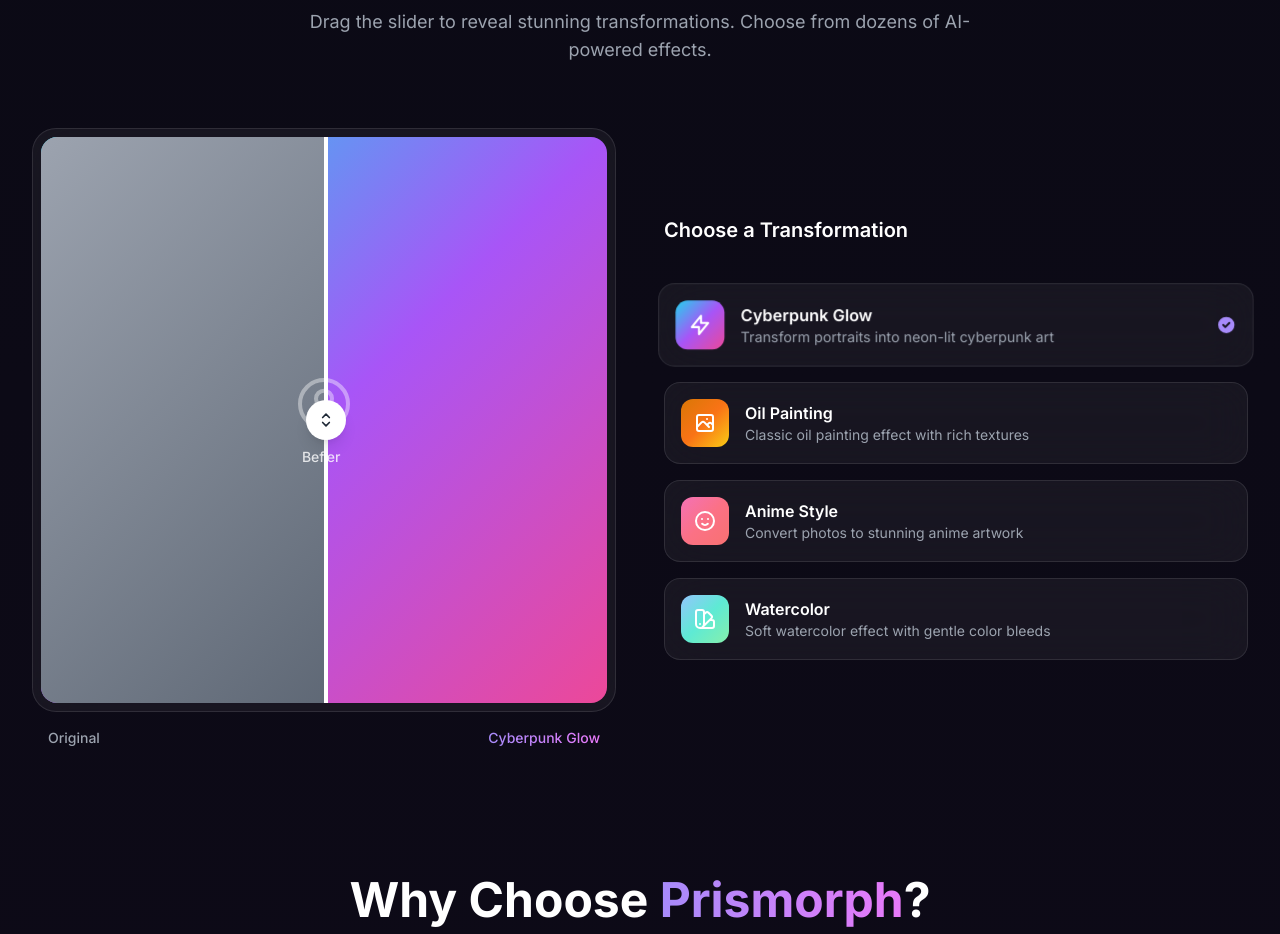
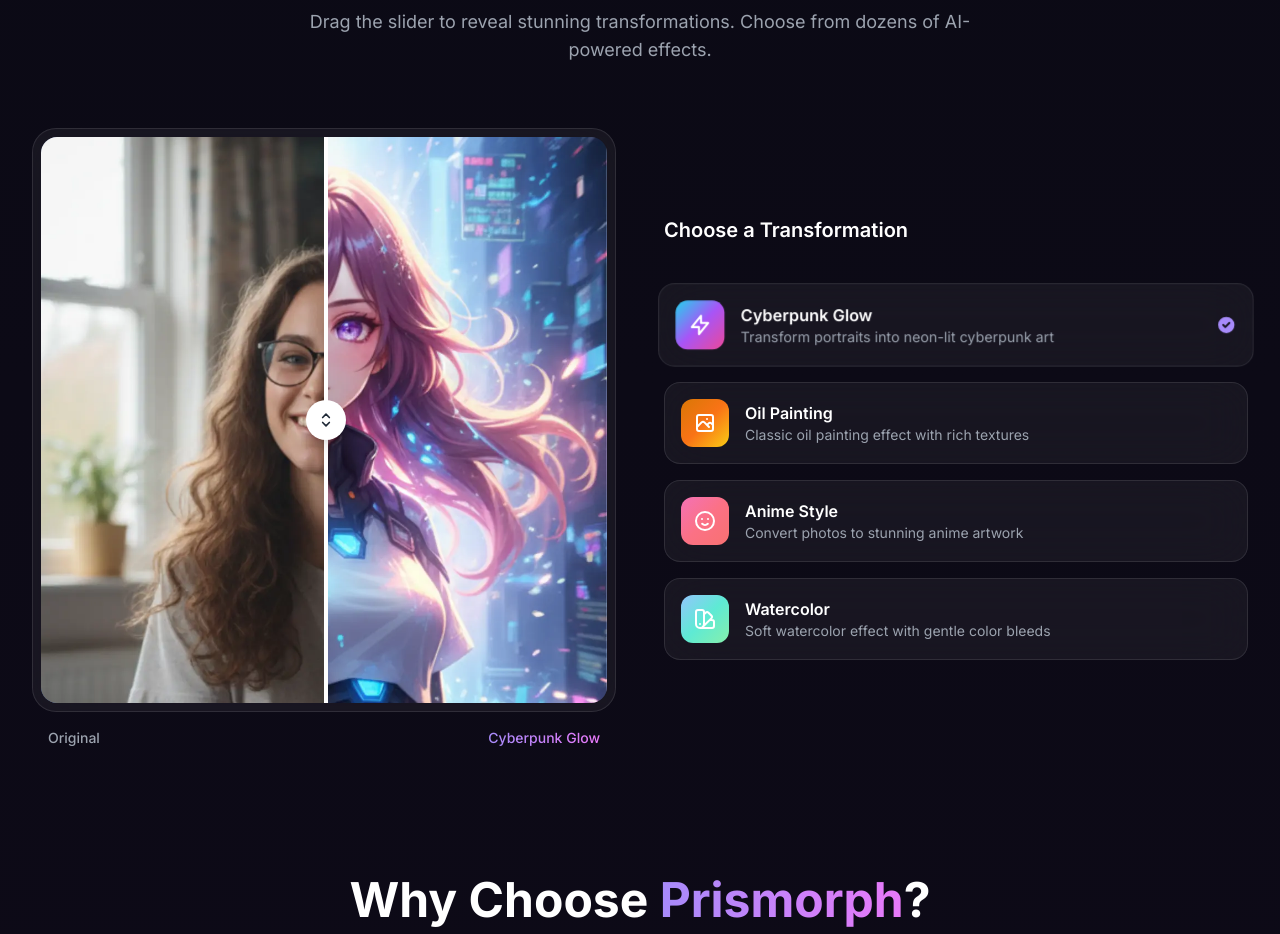
Before and after one commit to phinion8/PrisMorph, a Next.js app: page / in a window 1280 px wide. Shown: the part 920-1854 px from the top of the page. Built offline with nearby package versions, Linux system fonts and the light colour scheme.

Commit message:
Refactor code structure for improved readability and maintainability

```diff
--- a/src/components/BeforeAfter.tsx
+++ b/src/components/BeforeAfter.tsx
@@ -1,39 +1,44 @@
 "use client";
 
 import { useState } from "react";
+import Image from "next/image";
 
 const transformations = [
   {
     id: 1,
     name: "Cyberpunk Glow",
     description: "Transform portraits into neon-lit cyberpunk art",
-    before: "bg-gradient-to-br from-gray-400 to-gray-600",
-    after: "bg-gradient-to-br from-cyan-400 via-purple-500 to-pink-500",
+    beforeImage: "/images/before_image_1.webp",
+    afterImage: "/images/after_image_1.webp",
     icon: "M13 10V3L4 14h7v7l9-11h-7z",
+    gradient: "from-cyan-400 via-purple-500 to-pink-500",
   },
   {
     id: 2,
     name: "Oil Painting",
     description: "Classic oil painting effect with rich textures",
-    before: "bg-gradient-to-br from-gray-400 to-gray-600",
-    after: "bg-gradient-to-br from-amber-600 via-orange-500 to-yellow-400",
+    beforeImage: "/images/before_image_1.webp",
+    afterImage: "/images/after_image_1.webp",
     icon: "M4 16l4.586-4.586a2 2 0 012.828 0L16 16m-2-2l1.586-1.586a2 2 0 012.828 0L20 14m-6-6h.01M6 20h12a2 2 0 002-2V6a2 2 0 00-2-2H6a2 2 0 00-2 2v12a2 2 0 002 2z",
+    gradient: "from-amber-600 via-orange-500 to-yellow-400",
   },
   {
     id: 3,
     name: "Anime Style",
     description: "Convert photos to stunning anime artwork",
-    before: "bg-gradient-to-br from-gray-400 to-gray-600",
-    after: "bg-gradient-to-br from-pink-400 via-rose-400 to-red-400",
+    beforeImage: "/images/before_image_1.webp",
+    afterImage: "/images/after_image_1.webp",
     icon: "M14.828 14.828a4 4 0 01-5.656 0M9 10h.01M15 10h.01M21 12a9 9 0 11-18 0 9 9 0 0118 0z",
+    gradient: "from-pink-400 via-rose-400 to-red-400",
   },
   {
     id: 4,
     name: "Watercolor",
     description: "Soft watercolor effect with gentle color bleeds",
-    before: "bg-gradient-to-br from-gray-400 to-gray-600",
-    after: "bg-gradient-to-br from-blue-300 via-teal-300 to-green-300",
+    beforeImage: "/images/before_image_1.webp",
+    afterImage: "/images/after_image_1.webp",
     icon: "M7 21a4 4 0 01-4-4V5a2 2 0 012-2h4a2 2 0 012 2v12a4 4 0 01-4 4zm0 0h12a2 2 0 002-2v-4a2 2 0 00-2-2h-2.343M11 7.343l1.657-1.657a2 2 0 012.828 0l2.829 2.829a2 2 0 010 2.828l-8.486 8.485M7 17h.01",
+    gradient: "from-blue-300 via-teal-300 to-green-300",
   },
 ];
 
@@ -61,48 +66,28 @@
             <div className="relative aspect-square rounded-3xl overflow-hidden glass p-2">
               <div className="relative w-full h-full rounded-2xl overflow-hidden">
                 {/* After Image (Background) */}
-                <div
-                  className={`absolute inset-0 ${activeTransform.after} flex items-center justify-center`}
-                >
-                  <div className="text-center text-white/80">
-                    <svg
-                      className="w-16 h-16 mx-auto mb-2 opacity-50"
-                      fill="none"
-                      stroke="currentColor"
-                      viewBox="0 0 24 24"
-                    >
-                      <path
-                        strokeLinecap="round"
-                        strokeLinejoin="round"
-                        strokeWidth={1.5}
-                        d="M5.121 17.804A13.937 13.937 0 0112 16c2.5 0 4.847.655 6.879 1.804M15 10a3 3 0 11-6 0 3 3 0 016 0zm6 2a9 9 0 11-18 0 9 9 0 0118 0z"
-                      />
-                    </svg>
-                    <span className="text-sm font-medium">After</span>
-                  </div>
+                <div className="absolute inset-0">
+                  <Image
+                    src={activeTransform.afterImage}
+                    alt="After transformation"
+                    fill
+                    className="object-cover"
+                    priority
+                  />
                 </div>
 
                 {/* Before Image (Overlay with clip) */}
                 <div
-                  className={`absolute inset-0 ${activeTransform.before} flex items-center justify-center`}
+                  className="absolute inset-0"
                   style={{ clipPath: `inset(0 ${100 - sliderPosition}% 0 0)` }}
                 >
-                  <div className="text-center text-white/80">
-                    <svg
-                      className="w-16 h-16 mx-auto mb-2 opacity-50"
-                      fill="none"
-                      stroke="currentColor"
-                      viewBox="0 0 24 24"
-                    >
-                      <path
-                        strokeLinecap="round"
-                        strokeLinejoin="round"
-                        strokeWidth={1.5}
-                        d="M5.121 17.804A13.937 13.937 0 0112 16c2.5 0 4.847.655 6.879 1.804M15 10a3 3 0 11-6 0 3 3 0 016 0zm6 2a9 9 0 11-18 0 9 9 0 0118 0z"
-                      />
-                    </svg>
-                    <span className="text-sm font-medium">Before</span>
-                  </div>
+                  <Image
+                    src={activeTransform.beforeImage}
+                    alt="Before transformation"
+                    fill
+                    className="object-cover"
+                    priority
+                  />
                 </div>
 
                 {/* Slider Control */}
@@ -165,7 +150,7 @@
               >
                 <div className="flex items-center gap-4">
                   <div
-                    className={`w-12 h-12 rounded-xl ${transform.after} flex items-center justify-center`}
+                    className={`w-12 h-12 rounded-xl bg-gradient-to-br ${transform.gradient} flex items-center justify-center`}
                   >
                     <svg
                       className="w-6 h-6 text-white"
```
Also changed, not shown: public/images/after_image_1.webp (added), public/images/before_image_1.webp (added).
